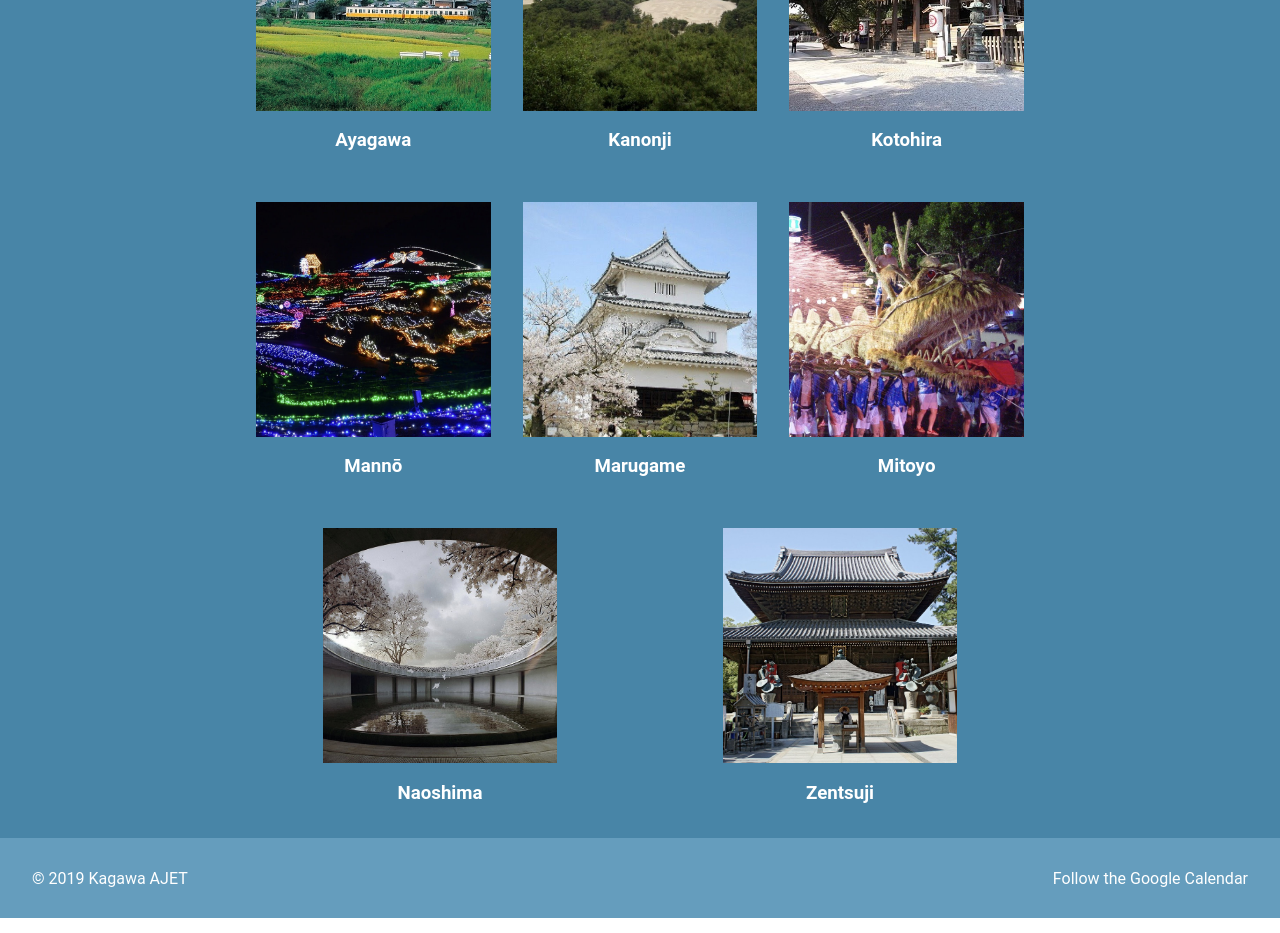
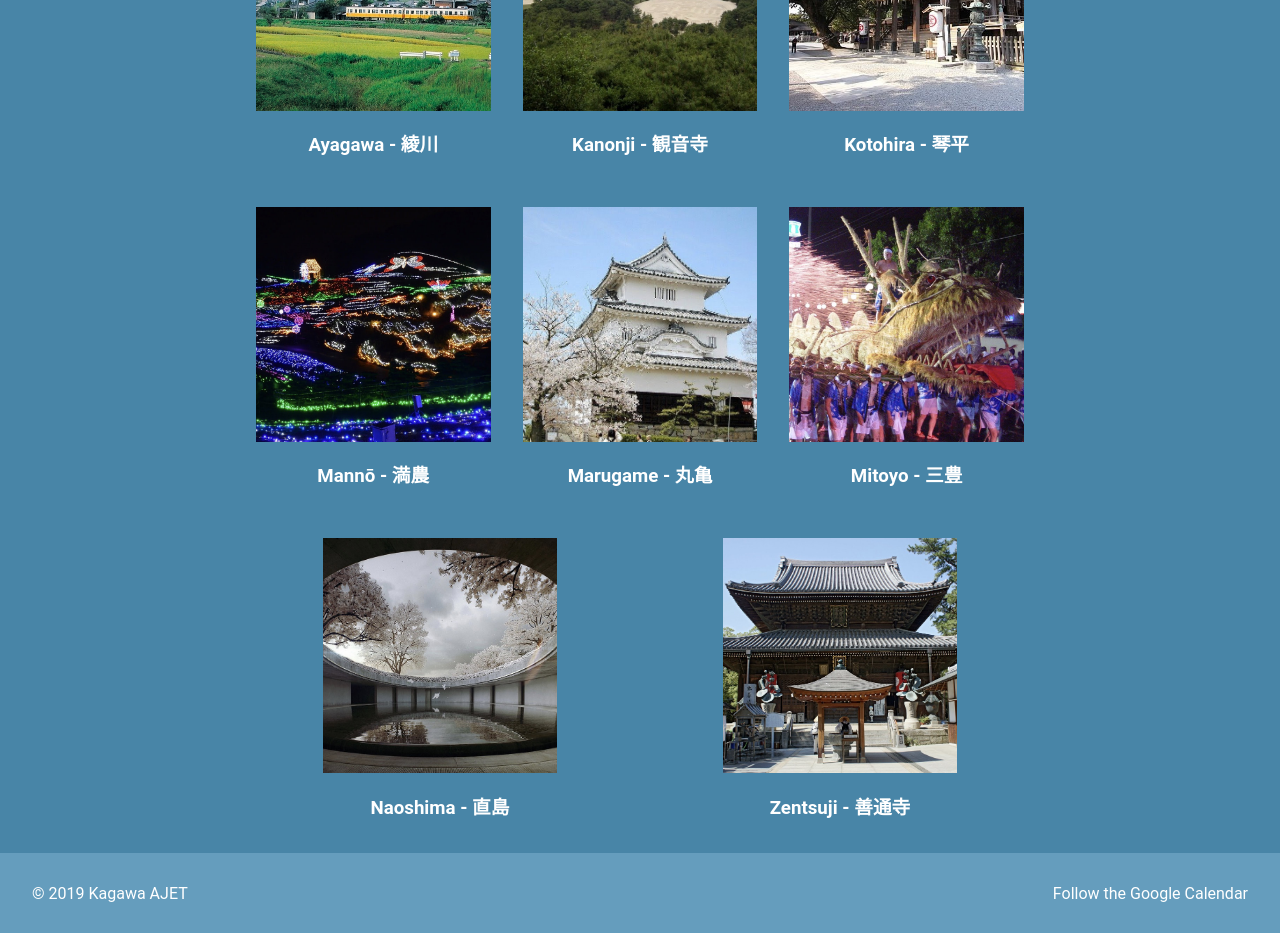
Before and after one commit to chrismilson/kagawa-ajet-website, a React (Create React App) app in the folder client/: page /destinations in a window 1280 px wide. Shown: the part 220-1153 px from the top of the page. Built offline with nearby package versions, Linux system fonts and the light colour scheme.

Commit message:
Use kanji names as well

```diff
--- a/client/src/pages/destination-info/index.js
+++ b/client/src/pages/destination-info/index.js
@@ -4,23 +4,27 @@ import * as images from './images'
 export { images }
 
 export default [
-  'Ayagawa',
-  'Kanonji',
-  'Kotohira',
-  'Mannō',
-  'Marugame',
-  'Mitoyo',
-  'Naoshima',
-  // 'Sakaide',
-  // 'Sanuki',
-  // 'Shodoshima',
-  // 'Takamatsu',
-  'Zentsuji'
-].map(p => ({
-  name: p,
-  path: p.toLowerCase().replace(/ /g, '-'),
-  md: require('./pages/' + p.toLowerCase().replace(/ /g, '-') + '.md'),
-  thumbnail: thumbs[p.toLowerCase().split(' ').map((word, i) => {
-    return i === 0 ? word : word.charAt(0).toUpperCase() + word.substr(1)
-  }).join('')]
-}))
+  'Ayagawa - 綾川',
+  'Kanonji - 観音寺',
+  'Kotohira - 琴平',
+  'Mannō - 満農',
+  'Marugame - 丸亀',
+  'Mitoyo - 三豊',
+  'Naoshima - 直島',
+  // 'Sakaide - 坂出',
+  // 'Sanuki - 讃岐',
+  // 'Shodoshima - 小豆島',
+  // 'Takamatsu - 高松',
+  'Zentsuji - 善通寺'
+].map(name => {
+  var place = name.split(/ - /)[0]
+
+  return {
+    name: name,
+    path: place.toLowerCase().replace(/ /g, '-'),
+    md: require('./pages/' + place.toLowerCase().replace(/ /g, '-') + '.md'),
+    thumbnail: thumbs[place.toLowerCase().split(' ').map((word, i) => {
+      return i === 0 ? word : word.charAt(0).toUpperCase() + word.substr(1)
+    }).join('')]
+  }
+})
```
